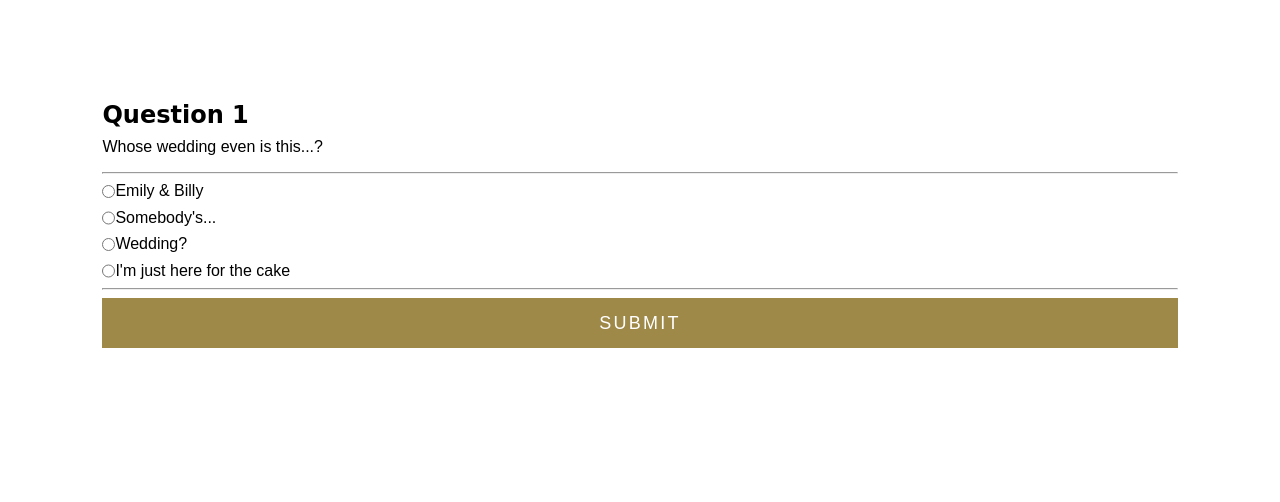
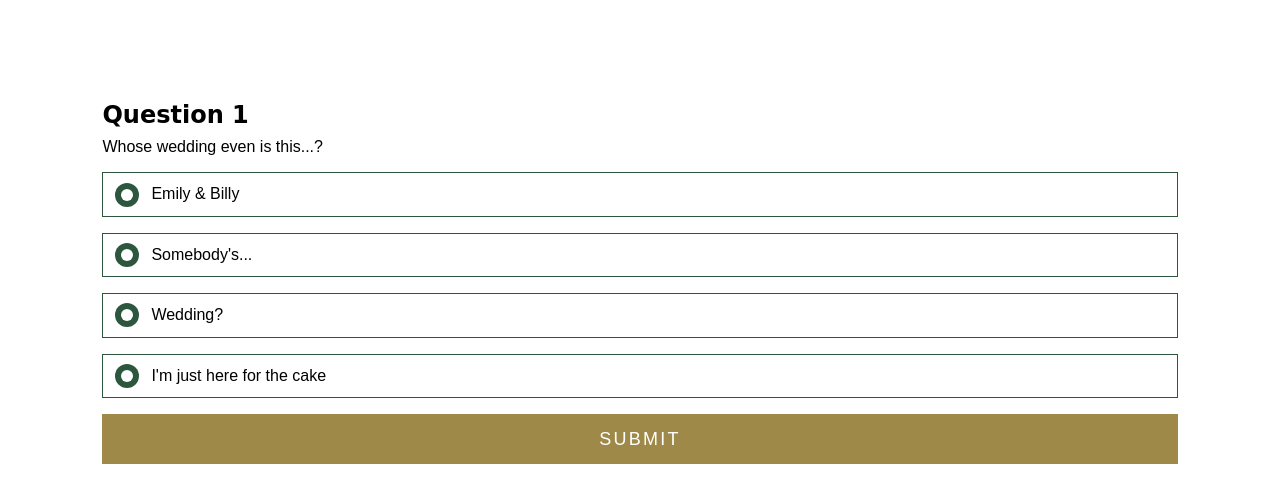
Before and after one commit to bbag/wedding-quiz, a plain HTML site: page index.html in a window 1280 px wide. Drawn offline with Linux system fonts and the light colour scheme; a web font is replaced by a local one.

Commit message:
Added dots

```diff
--- a/index.html
+++ b/index.html
@@ -11,11 +11,8 @@
     </head>
     <body>
         <div class="quiz">
-            <div class="quiz__question">
-                <h2>Question 1</h2>
-                <p>Whose wedding even is this...?</p>
-            </div>
-            <hr />
+            <h2 class="question__title">Question 1</h2>
+            <p class="question__text">Whose wedding even is this...?</p>
             <div class="quiz__answers">
                 <label class="quiz__answer">
                     <input type="radio" name="question1" />
@@ -34,7 +31,6 @@
                     I'm just here for the cake
                 </label>
             </div>
-            <hr />
             <button id="submit" class="bootan">Submit</button>
         </div>
         <div class="modal" data-modal-active="false">
@@ -103,6 +99,29 @@
                 console.log('closing modal');
                 modal.dataset.modalActive = false;
             });
+
+            const questions = [
+                {
+                    question: 'Whose wedding even is this...?',
+                    answers: [
+                        'Emily & Billy',
+                        'Somebody\'s...',
+                        'Wedding?',
+                        'I\'m just here for the cake'
+                    ],
+                    correctAnswer: 0
+                },
+                {
+                    question: 'What is the name of the venue?',
+                    answers: [
+                        'The Barn',
+                        'The Barn at the Farm',
+                        'The Farm',
+                        'The Farm at the Barn'
+                    ],
+                    correctAnswer: 1
+                },
+            ]
         </script>
     </body>
 </html>
--- a/style.css
+++ b/style.css
@@ -165,7 +165,50 @@ textarea {
     padding: 8vw;
 }
 .quiz__answer {
+    border: 1px solid #2D563F;
+    cursor: pointer;
     display: flex;
+    margin: 1rem 0;
+    padding: 0.75rem 0.75rem 0.75rem 3rem;
+    position: relative;
+}
+
+.quiz__answer::after,
+.quiz__answer::before {
+    border-radius: 1rem;
+    content: '';
+    display: block;
+    position: absolute;
+    top: 50%;
+    transform: translateY(-50%);
+}
+
+.quiz__answer::before {
+    background: #2D563F;
+    height: 1.5rem;
+    left: 0.75rem;
+    width: 1.5rem;
+    z-index: 1;
+}
+
+.quiz__answer::after {
+    background: #FFF;
+    height: 0.75rem;
+    left: 1.125rem;
+    width: 0.75rem;
+    z-index: 2;
+}
+
+.quiz__answer input[type='radio'] {
+    border: 0 !important;
+    clip: rect(0, 0, 0, 0) !important;
+    height: 1px !important;
+    margin: -1px !important;
+    overflow: hidden !important;
+    padding: 0 !important;
+    position: absolute !important;
+    white-space: nowrap !important;
+    width: 1px !important;
 }
 
 /* -------------------------------------------------------- */
```
